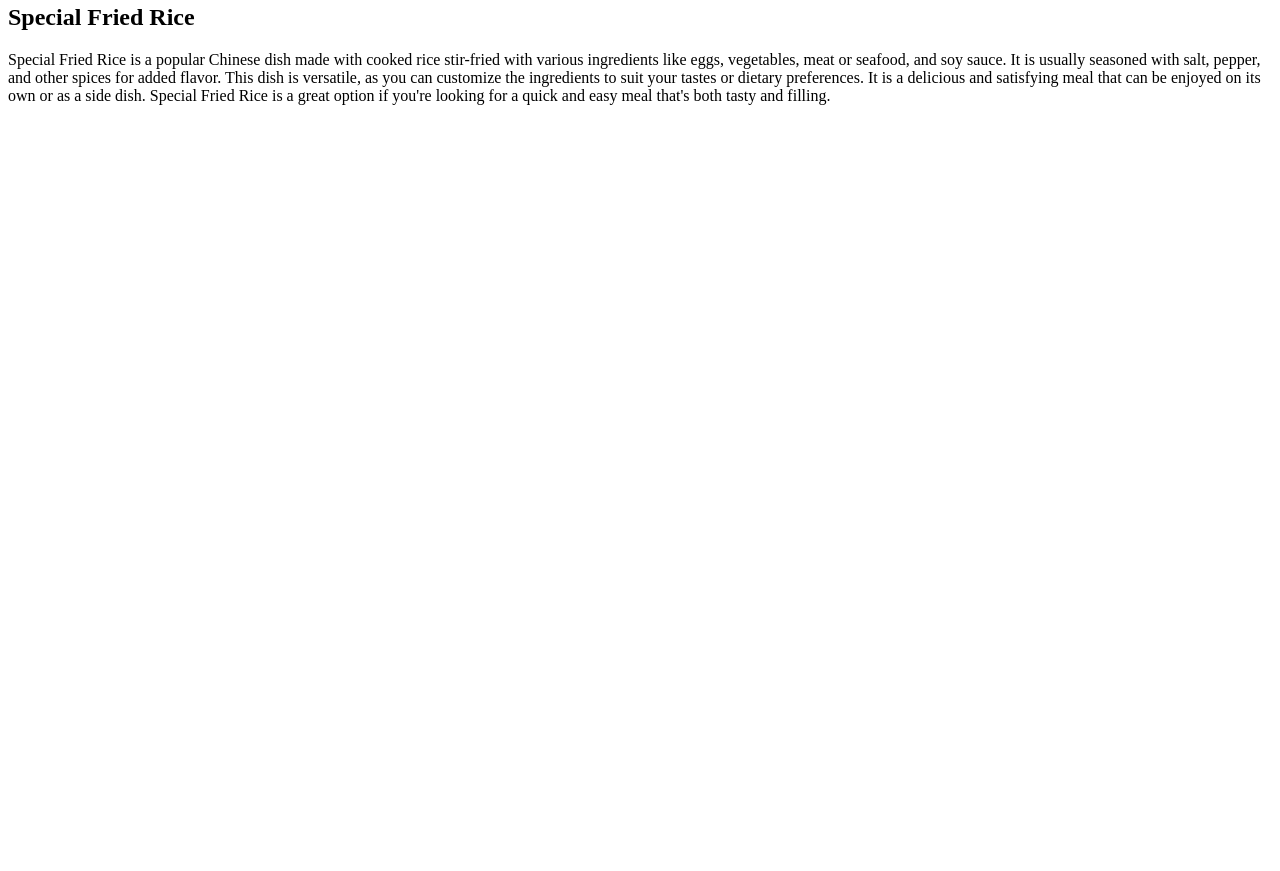
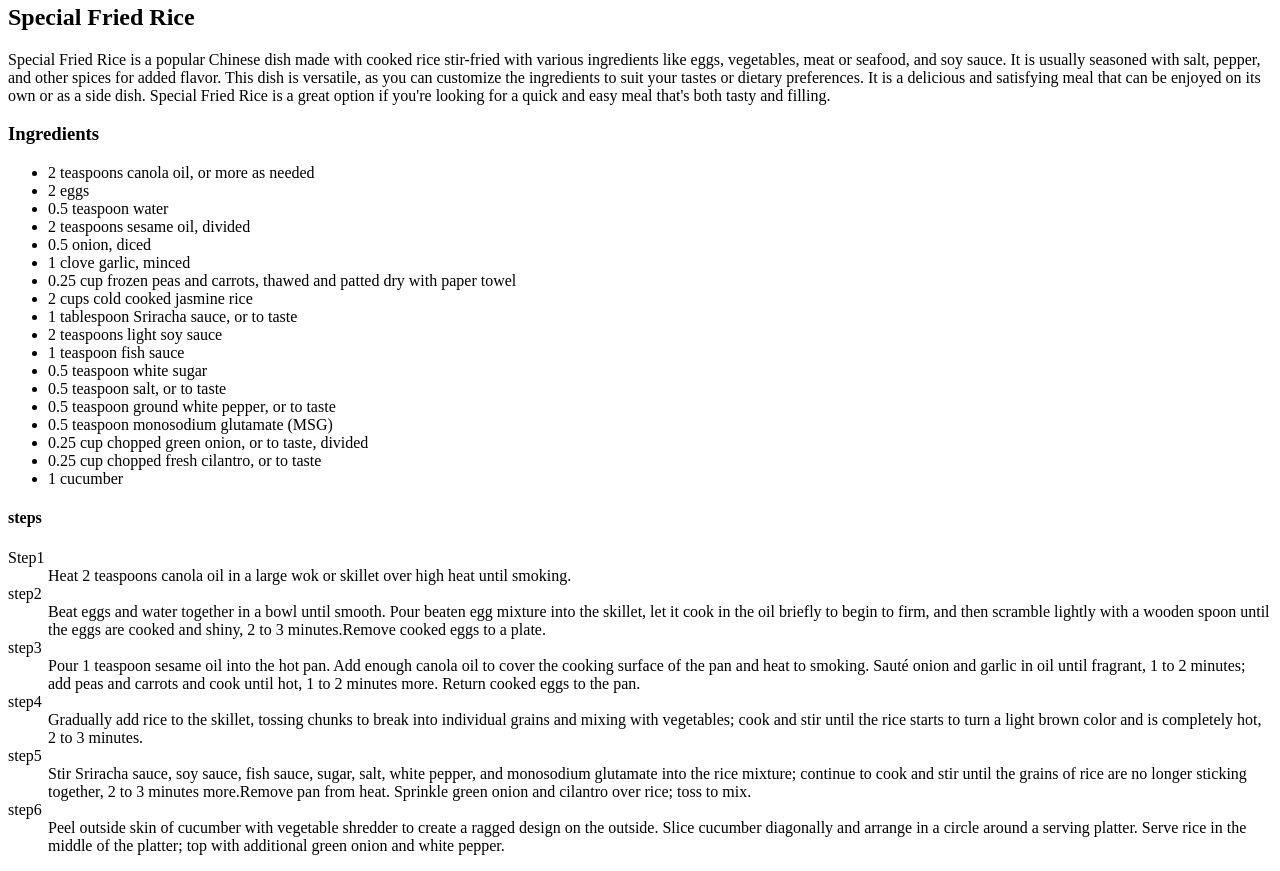
Before and after one commit to iasidba/odin-recipes, a plain HTML site: page recipes/rice.html in a window 1280 px wide. Shown: the part 400-1271 px from the top of the page. Before the commit the page ends 800 px from the top, so only its background shows below. Drawn offline with Linux system fonts and the light colour scheme.

Commit message:
fried rice recipes webpage

```diff
--- a/recipes/rice.html
+++ b/recipes/rice.html
@@ -14,5 +14,50 @@
         This dish is versatile, as you can customize the ingredients to suit your tastes or dietary preferences.
         It is a delicious and satisfying meal that can be enjoyed on its own or as a side dish.
         Special Fried Rice is a great option if you're looking for a quick and easy meal that's both tasty and filling.</p>
+        <h3>Ingredients</h3>
+    <ul>
+        <li>2 teaspoons canola oil, or more as needed</li>
+        <li>2 eggs</li>
+        <li>0.5 teaspoon water</li>
+        <li>2 teaspoons sesame oil, divided</li>
+        <li>0.5 onion, diced</li>
+        <li>1 clove garlic, minced</li>
+        <li>0.25 cup frozen peas and carrots, thawed and patted dry with paper towel</li>
+        <li>2 cups cold cooked jasmine rice</li>
+        <li>1 tablespoon Sriracha sauce, or to taste</li>
+        <li>2 teaspoons light soy sauce</li>
+        <li>1 teaspoon fish sauce</li>
+        <li>0.5 teaspoon white sugar</li>
+        <li>0.5 teaspoon salt, or to taste</li>
+        <li>0.5 teaspoon ground white pepper, or to taste</li>
+        <li>0.5 teaspoon monosodium glutamate (MSG)</li>
+        <li>0.25 cup chopped green onion, or to taste, divided</li>
+        <li>0.25 cup chopped fresh cilantro, or to taste</li>
+        <li>1 cucumber</li>
+    </ul>
+    <h4>steps</h4>
+    <dl>
+        <dt>Step1</dt>
+        <dd>Heat 2 teaspoons canola oil in a large wok or skillet over high heat until smoking.</dd>
+        <dt>step2</dt>
+        <dd>Beat eggs and water together in a bowl until smooth. Pour beaten egg mixture into the skillet,
+            let it cook in the oil briefly to begin to firm, and then scramble lightly with a wooden spoon
+            until the eggs are cooked and shiny, 2 to 3 minutes.Remove cooked eggs to a plate.</dd>
+        <dt>step3</dt>
+        <dd>Pour 1 teaspoon sesame oil into the hot pan. Add enough canola oil to cover the cooking surface of the pan and
+            heat to smoking. Sauté onion and garlic in oil until fragrant,
+            1 to 2 minutes; add peas and carrots and cook until hot, 1 to 2 minutes more. Return cooked eggs to the pan.</dd>
+        <dt>step4</dt>
+        <dd>Gradually add rice to the skillet, tossing chunks to break into individual grains and mixing with vegetables;
+            cook and stir until the rice starts to turn a light brown color and is completely hot, 2 to 3 minutes.</dd>
+            <dt>step5</dt>
+            <dd>Stir Sriracha sauce, soy sauce, fish sauce, sugar, salt, white pepper, and monosodium glutamate into the rice mixture;
+                continue to cook and stir until the grains of rice are no longer sticking together,
+                2 to 3 minutes more.Remove pan from heat. Sprinkle green onion and cilantro over rice; toss to mix.</dd>
+            <dt>step6</dt>
+            <dd>Peel outside skin of cucumber with vegetable shredder to create a ragged design on the outside.
+                Slice cucumber diagonally and arrange in a circle around a serving platter.
+                Serve rice in the middle of the platter; top with additional green onion and white pepper.</dd>
+        </dl>
 </body>
 </html>
```
